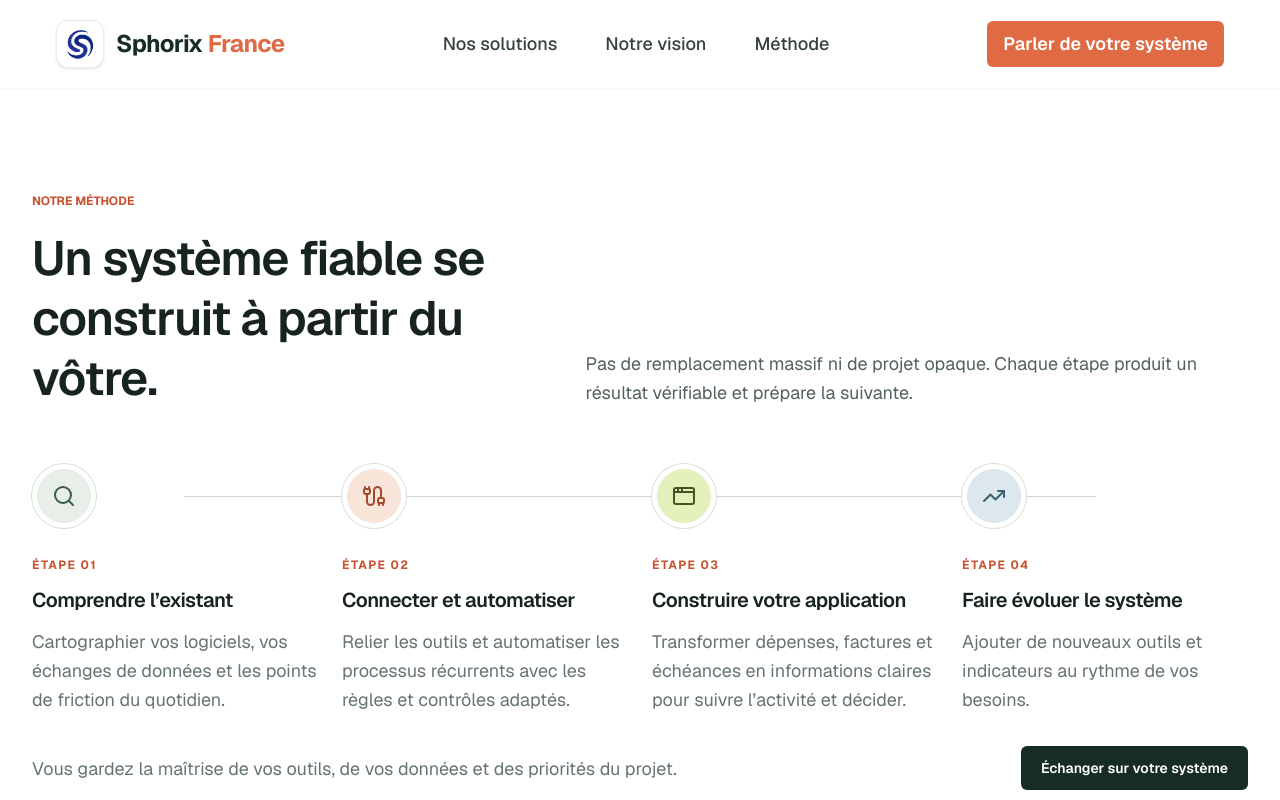
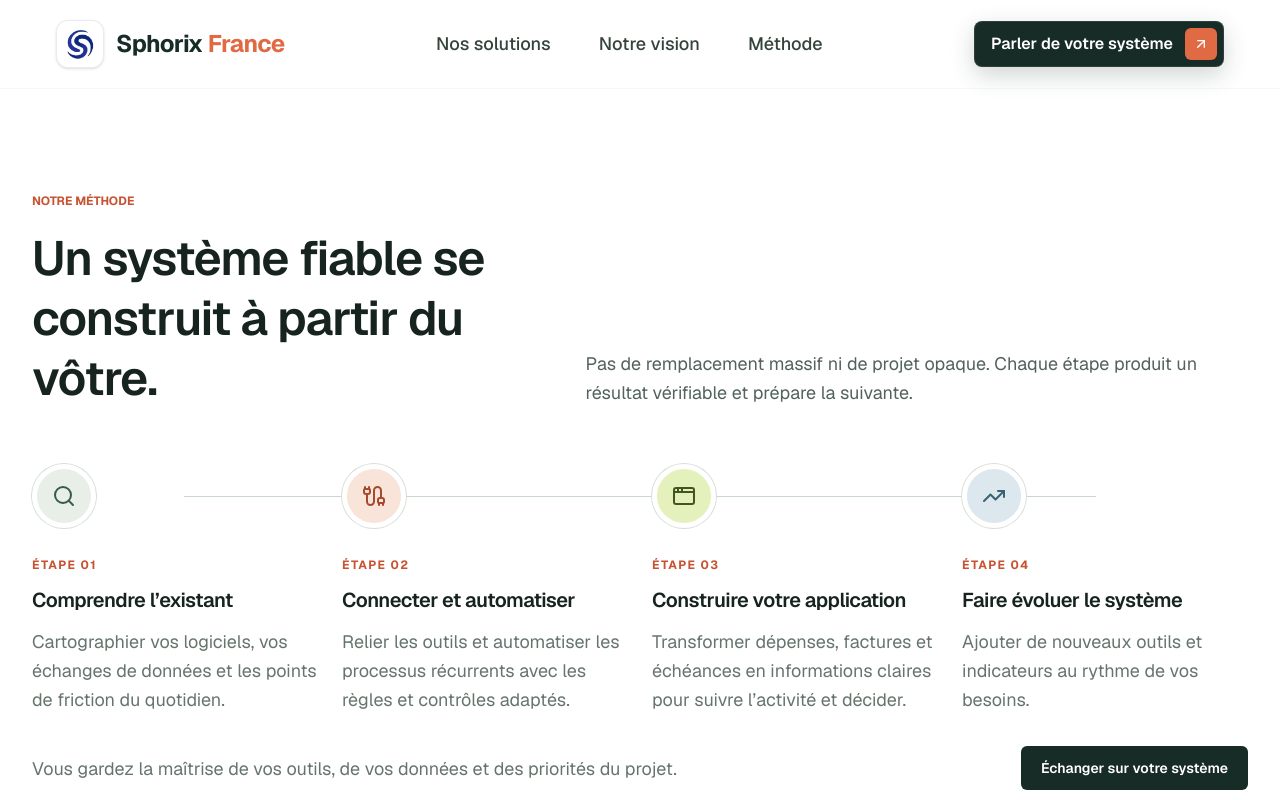
Before and after one commit to 5phorix/Sphorix-france-vercel, a Next.js app: page /methode in a window 1280 px wide. Shown: the top 800 px of the page. Built offline with nearby package versions, Linux system fonts and the light colour scheme.

Commit message:
style: embellir le bouton de contact

```diff
--- a/sections/Navbar.tsx
+++ b/sections/Navbar.tsx
@@ -3,7 +3,7 @@
 import { useState, useEffect } from "react";
 import Image from "next/image";
 import Link from "next/link";
-import { Menu, X } from "lucide-react";
+import { ArrowUpRight, Menu, X } from "lucide-react";
 
 export default function Navbar() {
   const [open, setOpen] = useState(false);
@@ -73,9 +73,12 @@ export default function Navbar() {
         <div className="flex shrink-0 items-center gap-2">
           <Link
             href="/contact#contact-form"
-            className="hidden shrink-0 items-center gap-2 rounded-md bg-[#df6a43] px-4 py-2.5 text-sm font-semibold text-white transition hover:bg-[#c85332] md:flex md:text-[18px]"
+            className="group hidden shrink-0 items-center gap-3 rounded-lg border border-white/10 bg-[#172b27] py-1.5 pl-4 pr-1.5 text-sm font-semibold text-white shadow-[0_8px_24px_rgba(23,43,39,0.2)] transition-all duration-300 hover:-translate-y-0.5 hover:bg-[#24453a] hover:shadow-[0_12px_28px_rgba(23,43,39,0.28)] focus-visible:outline-none focus-visible:ring-2 focus-visible:ring-[#df6a43] focus-visible:ring-offset-2 active:translate-y-0 md:flex md:text-[15px] lg:text-base"
           >
             Parler de votre système
+            <span className="flex h-8 w-8 items-center justify-center rounded-md bg-[#df6a43] transition-colors duration-300 group-hover:bg-[#ee8059]">
+              <ArrowUpRight aria-hidden="true" className="h-4 w-4" />
+            </span>
           </Link>
         </div>
         {/* MENU MOBILE */}
@@ -111,9 +114,12 @@ export default function Navbar() {
             <Link
               href="/contact#contact-form"
               onClick={() => setOpen(false)}
-              className="rounded-md bg-[#df6a43] px-4 py-2 text-center text-sm font-semibold text-white transition hover:bg-[#c85332] sm:px-5 sm:py-3"
+              className="group flex items-center justify-center gap-3 rounded-lg border border-white/10 bg-[#172b27] py-1.5 pl-4 pr-1.5 text-center text-sm font-semibold text-white shadow-[0_8px_24px_rgba(23,43,39,0.2)] transition-all duration-300 hover:bg-[#24453a] hover:shadow-[0_12px_28px_rgba(23,43,39,0.28)] focus-visible:outline-none focus-visible:ring-2 focus-visible:ring-[#df6a43] focus-visible:ring-offset-2 sm:py-2"
             >
               Parler de votre système
+              <span className="flex h-8 w-8 items-center justify-center rounded-md bg-[#df6a43] transition-colors duration-300 group-hover:bg-[#ee8059]">
+                <ArrowUpRight aria-hidden="true" className="h-4 w-4" />
+              </span>
             </Link>
           </div>
         </div>
```
